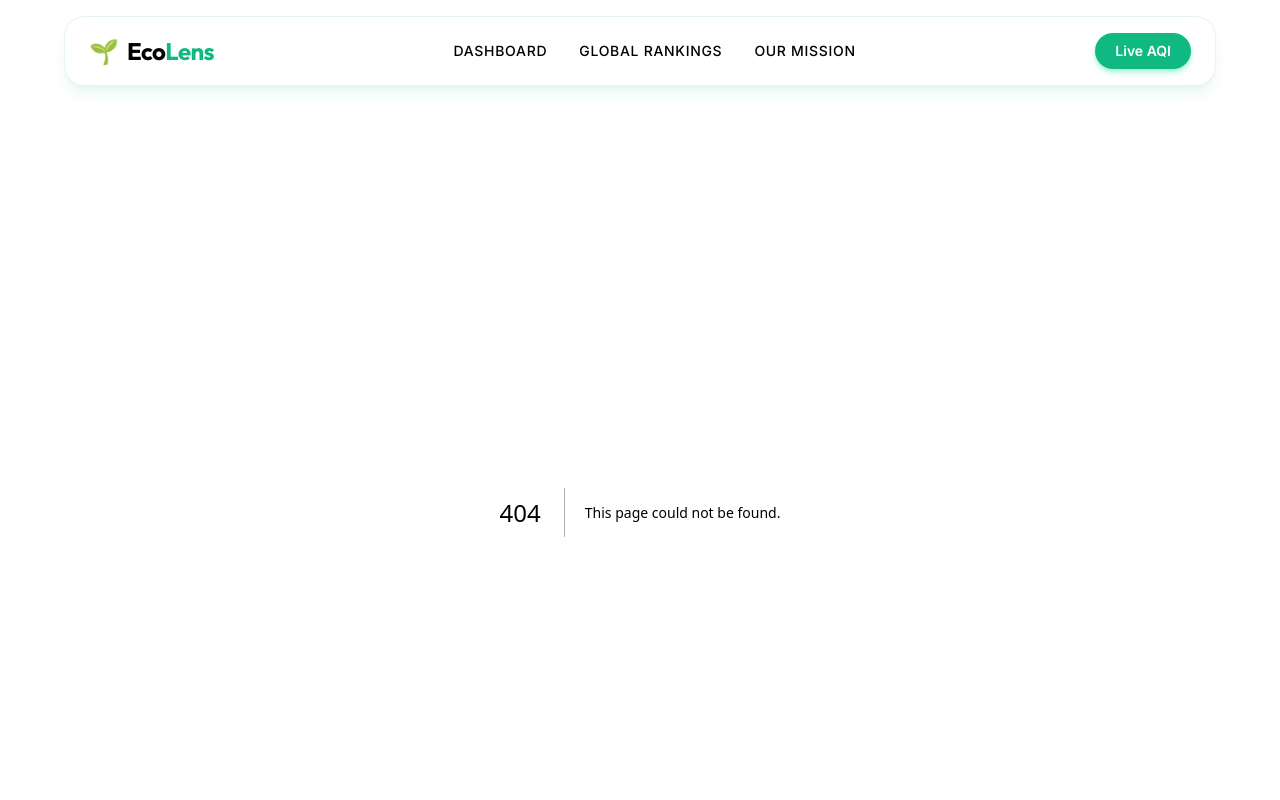
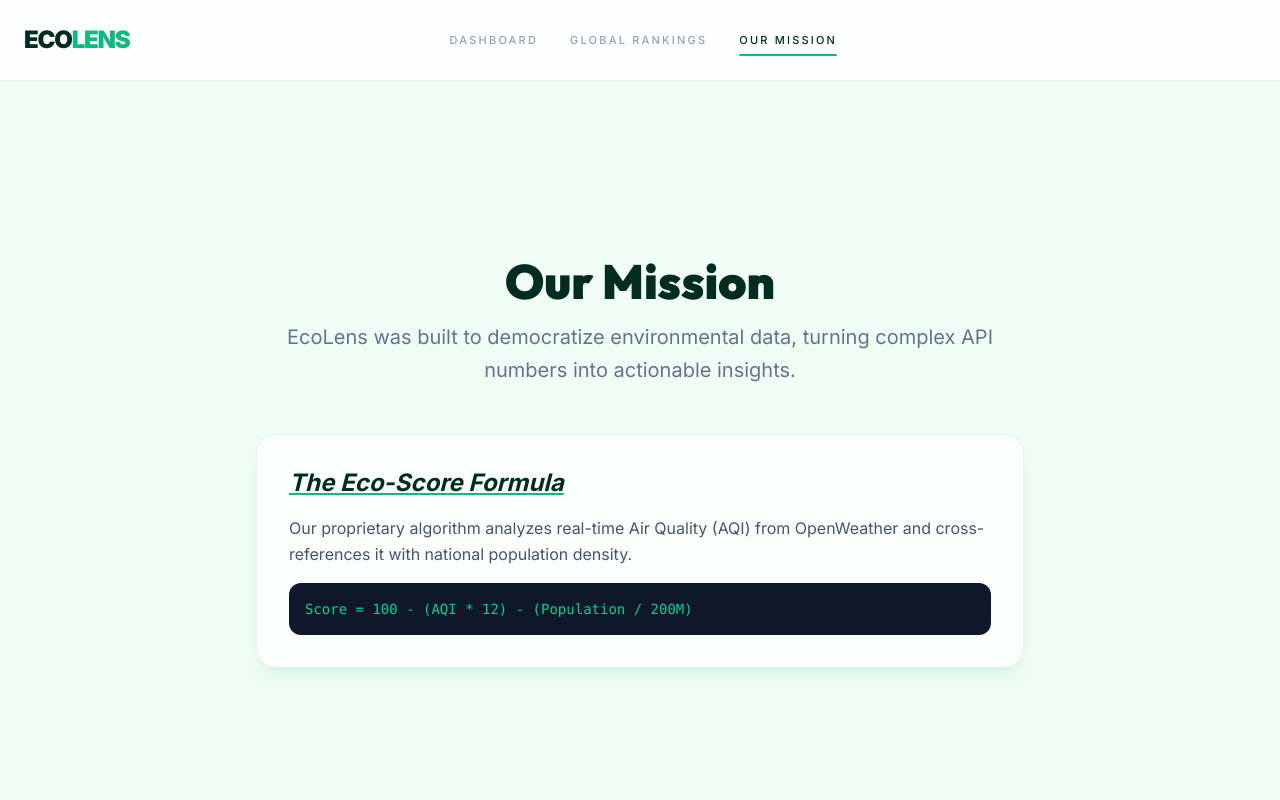
Before and after one commit to DLGAquilon/eco-lens-country-sustainability-dashboard, a Next.js app: page /about in a window 1280 px wide. Before the commit this address had no page. Shown: the top 800 px of the page. Built offline with nearby package versions, Linux system fonts and the light colour scheme.

Commit message:
added routes for rankings and mission

```diff
--- /dev/null
+++ b/app/about/page.js
@@ -0,0 +1,24 @@
+export default function AboutPage() {
+  return (
+    <div className="max-w-3xl mx-auto py-16 space-y-12">
+      <section className="text-center space-y-4">
+        <h1 className="text-5xl font-display font-black text-nature-950">Our Mission</h1>
+        <p className="text-xl text-slate-500 leading-relaxed">
+          EcoLens was built to democratize environmental data, turning complex API numbers into actionable insights.
+        </p>
+      </section>
+
+      <div className="grid gap-8">
+        <div className="glass-card p-8 space-y-4">
+          <h2 className="text-2xl font-bold text-nature-950 italic underline decoration-nature-500">The Eco-Score Formula</h2>
+          <p className="text-slate-600 leading-relaxed">
+            Our proprietary algorithm analyzes real-time Air Quality (AQI) from OpenWeather and cross-references it with national population density.
+          </p>
+          <div className="bg-slate-900 text-emerald-400 p-4 rounded-xl font-mono text-sm">
+            Score = 100 - (AQI * 12) - (Population / 200M)
+          </div>
+        </div>
+      </div>
+    </div>
+  );
+}
--- /dev/null
+++ b/app/rankings/page.js
@@ -0,0 +1,46 @@
+import { fetchEcoCountries } from "@/lib/api-client";
+import Badge from "@/components/ui/Badge";
+
+export default async function RankingsPage() {
+  const countries = await fetchEcoCountries();
+
+  // Logic: Sort by Population (as a proxy for size/impact)
+  const rankedCountries = [...countries]
+    .sort((a, b) => b.population - a.population)
+    .slice(0, 20);
+
+  return (
+    <div className="space-y-10 py-10">
+      <section>
+        <h1 className="text-4xl font-display font-black text-nature-950">Global Rankings</h1>
+        <p className="text-slate-500">Top 20 nations by demographic environmental footprint.</p>
+      </section>
+
+      <div className="glass-card overflow-hidden">
+        <table className="w-full text-left border-collapse">
+          <thead>
+            <tr className="bg-slate-50 border-b border-slate-100">
+              <th className="p-4 text-xs font-bold uppercase text-slate-400">Rank</th>
+              <th className="p-4 text-xs font-bold uppercase text-slate-400">Country</th>
+              <th className="p-4 text-xs font-bold uppercase text-slate-400 text-right">Population</th>
+            </tr>
+          </thead>
+          <tbody>
+            {rankedCountries.map((country, index) => (
+              <tr key={country.name} className="border-b border-slate-50 hover:bg-nature-50/50 transition-colors">
+                <td className="p-4 font-display font-bold text-slate-400">#{index + 1}</td>
+                <td className="p-4 flex items-center gap-3">
+                  <img src={country.flag} className="w-6 h-4 rounded-sm object-cover" alt="" />
+                  <span className="font-semibold text-nature-950">{country.name}</span>
+                </td>
+                <td className="p-4 text-right font-mono text-sm text-slate-600">
+                  {country.population.toLocaleString()}
+                </td>
+              </tr>
+            ))}
+          </tbody>
+        </table>
+      </div>
+    </div>
+  );
+}
--- a/components/layout/Navbar.js
+++ b/components/layout/Navbar.js
@@ -1,24 +1,53 @@
-import Link from 'next/link';
+// components/layout/Navbar.js
+"use client";
+import Link from "next/link";
+import { usePathname } from "next/navigation";
 
 export default function Navbar() {
+  const pathname = usePathname();
+
+  const navLinks = [
+    { name: "Dashboard", href: "/" },
+    { name: "Global Rankings", href: "/rankings" },
+    { name: "Our Mission", href: "/about" },
+  ];
+
   return (
-    <header className="fixed top-4 inset-x-0 z-50 flex justify-center px-4">
-      <nav className="glass-card w-full max-w-6xl px-6 py-4 flex items-center justify-between">
-        <Link href="/" className="font-display text-2xl font-bold flex items-center gap-2">
-          <span className="text-nature-500">🌱</span>
-          <span className="tracking-tight">Eco<span className="text-nature-500">Lens</span></span>
+    <header className="sticky top-0 z-50 w-full bg-white/80 backdrop-blur-md border-b border-nature-500/10">
+      <div className="max-w-7xl mx-auto px-6 h-20 flex items-center justify-between">
+
+        <Link href="/" className="text-2xl font-black text-nature-950 tracking-tighter hover:opacity-80 transition-opacity">
+          ECO<span className="text-nature-500">LENS</span>
         </Link>
 
-        <div className="hidden md:flex items-center gap-8 font-medium text-sm uppercase tracking-wider">
-          <Link href="/" className="hover:text-nature-500 transition-colors">Dashboard</Link>
-          <Link href="/rankings" className="hover:text-nature-500 transition-colors">Global Rankings</Link>
-          <Link href="/about" className="hover:text-nature-500 transition-colors">Our Mission</Link>
+        <div className="hidden md:flex items-center gap-8 font-medium text-[11px] uppercase tracking-[0.2em]">
+          {navLinks.map((link) => {
+            const isActive = pathname === link.href;
+            return (
+              <Link
+                key={link.href}
+                href={link.href}
+                className={`transition-all duration-300 relative py-1 ${
+                  isActive
+                    ? "text-nature-950"
+                    : "text-slate-400 hover:text-nature-500"
+                }`}
+              >
+                {link.name}
+                {isActive && (
+                  <span className="absolute -bottom-1 left-0 w-full h-0.5 bg-nature-500 rounded-full" />
+                )}
+              </Link>
+            );
+          })}
         </div>
 
-        <button className="bg-nature-500 text-white px-5 py-2 rounded-full text-sm font-semibold hover:bg-nature-950 transition-all shadow-md shadow-emerald-200">
-          Live AQI
-        </button>
-      </nav>
+        <div className="hidden lg:block">
+          <button className="bg-nature-950 text-white px-5 py-2 rounded-xl text-xs font-bold hover:bg-nature-800 transition-colors">
+            Get Alerts
+          </button>
+        </div>
+      </div>
     </header>
   );
 }
```
